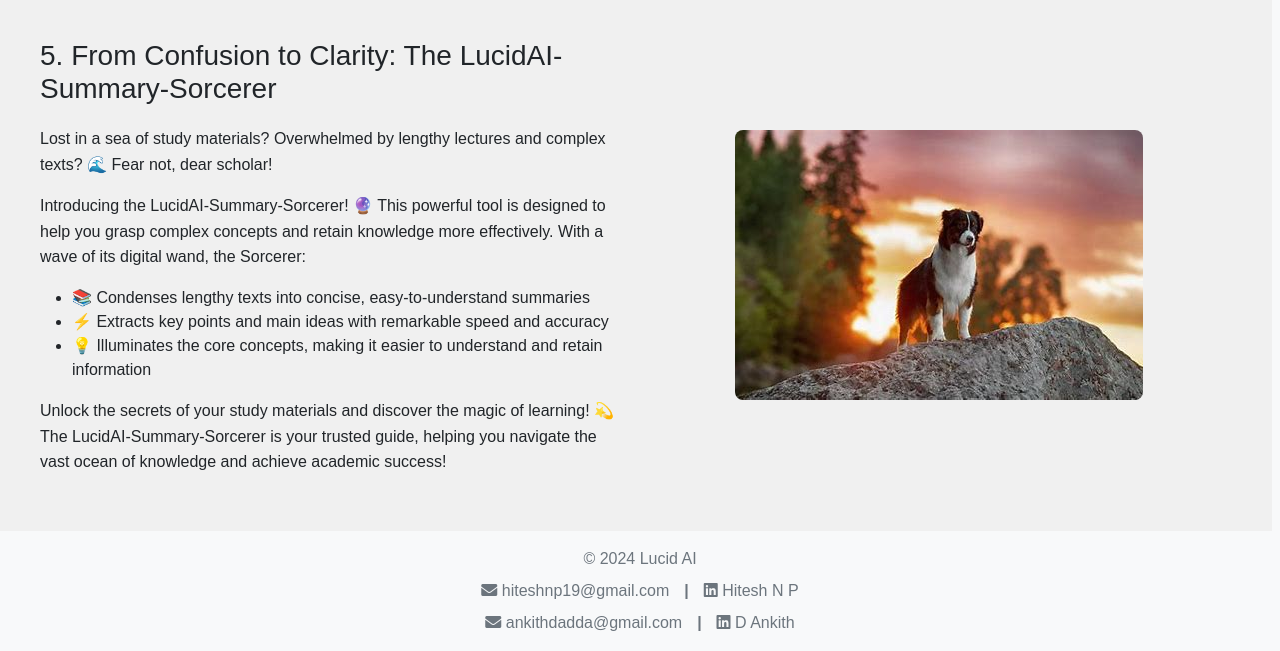
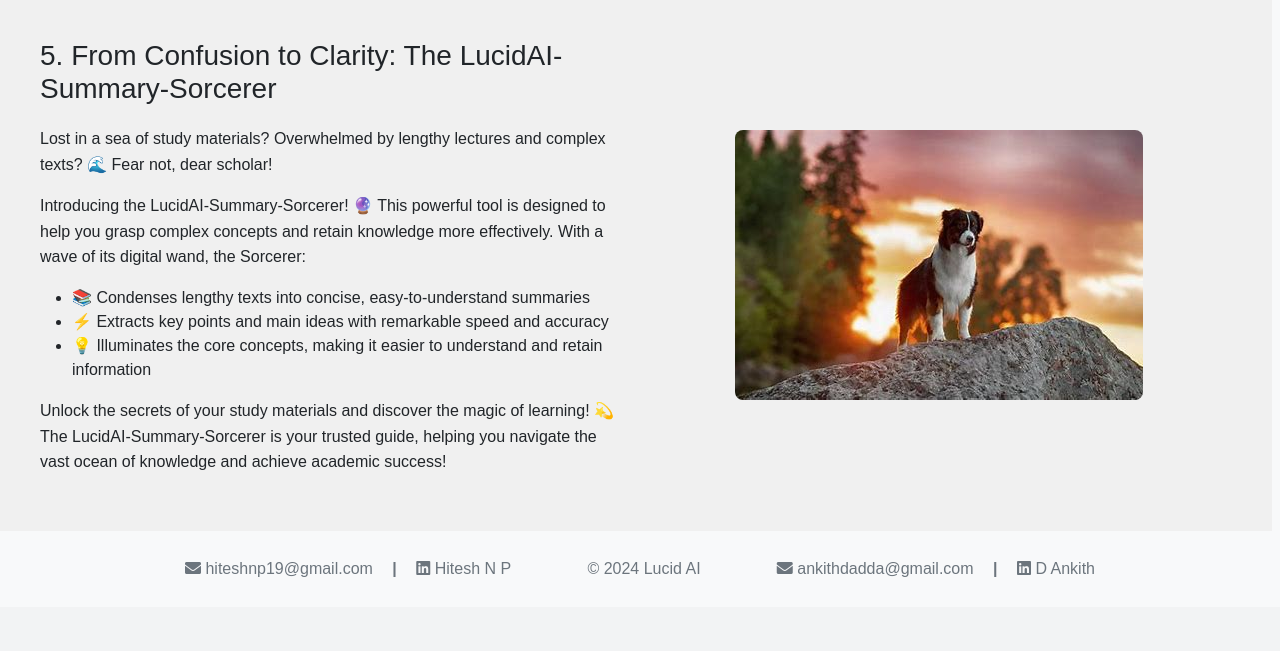
Before and after one commit to HiteshNP/Lucid-AI, a Flask app: page / in a window 1280 px wide. Shown: the part 3036-3687 px from the top of the page. After the commit the page ends 3643 px from the top, so only its background shows below. Run offline with Flask 3, Linux system fonts and the light colour scheme; some libraries are stand-ins or nearby versions.

Commit message:
updated footer

```diff
--- a/templates/footer.html
+++ b/templates/footer.html
@@ -16,17 +16,21 @@
         .footer .container {
             max-width: 960px; /* Set maximum width for the container */
             margin: 0 auto; /* Center align the container */
+            display: flex; /* Use flexbox for layout */
+            flex-direction: column; /* Column layout for content */
+            align-items: center; /* Center align items */
         }
 
         .footer .text-muted {
             color: #6c757d; /* Medium gray text color */
+            text-align: center; /* Center align text */
         }
 
         .footer .contact-info {
+            width: 100%;
             display: flex;
-            justify-content: center;
-            align-items: center;
-            text-align: center; /* Center align text inside the container */
+            justify-content: space-between; /* Space out items */
+            align-items: center; /* Center align items vertically */
         }
 
         .footer .contact-info a {
@@ -44,21 +48,32 @@
             margin: 0 5px; /* Add margin around the separator */
             display: inline-block; /* Ensure separator behaves as an inline element */
         }
+
+        .footer .center-content {
+            display: flex;
+            flex-direction: column;
+            align-items: center;
+            margin: 10px 0;
+        }
+
+        .footer .privacy-policy {
+            margin-top: 5px;
+        }
     </style>
 </head>
 <body>
     <footer class="footer mt-auto py-3">
-        <div class="container text-center">
-            <span class="text-muted">&copy; 2024 Lucid AI</span>
-            <div class="mt-2">
-                <div class="text-muted contact-info">
+        <div class="container">
+            <div class="contact-info">
+                <div class="left">
                     <a href="mailto:hiteshnp19@gmail.com"><i class="fas fa-envelope"></i> hiteshnp19@gmail.com</a>
                     <span class="separator">|</span>
                     <a href="https://www.linkedin.com/in/hiteshnp" target="_blank"><i class="fab fa-linkedin"></i> Hitesh N P</a>
                 </div>
-            </div>
-            <div class="mt-2">
-                <div class="text-muted contact-info">
+                <div class="center-content">
+                    <span class="text-muted">&copy; 2024 Lucid AI</span>
+                </div>
+                <div class="right">
                     <a href="mailto:ankithdadda@gmail.com"><i class="fas fa-envelope"></i> ankithdadda@gmail.com</a>
                     <span class="separator">|</span>
                     <a href="https://www.linkedin.com/in/ankith-d-241448248/" target="_blank"><i class="fab fa-linkedin"></i> D Ankith</a>
```
